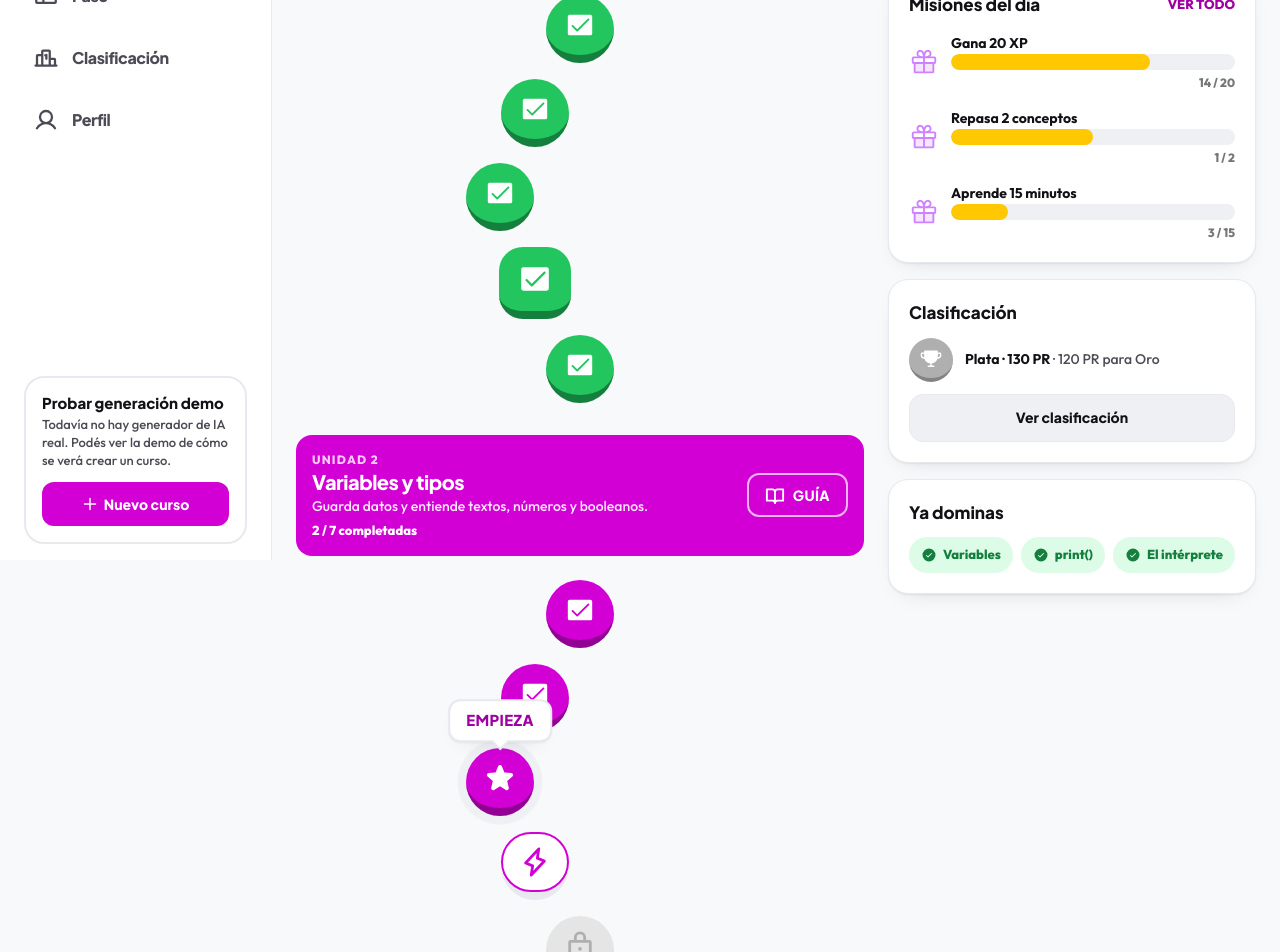
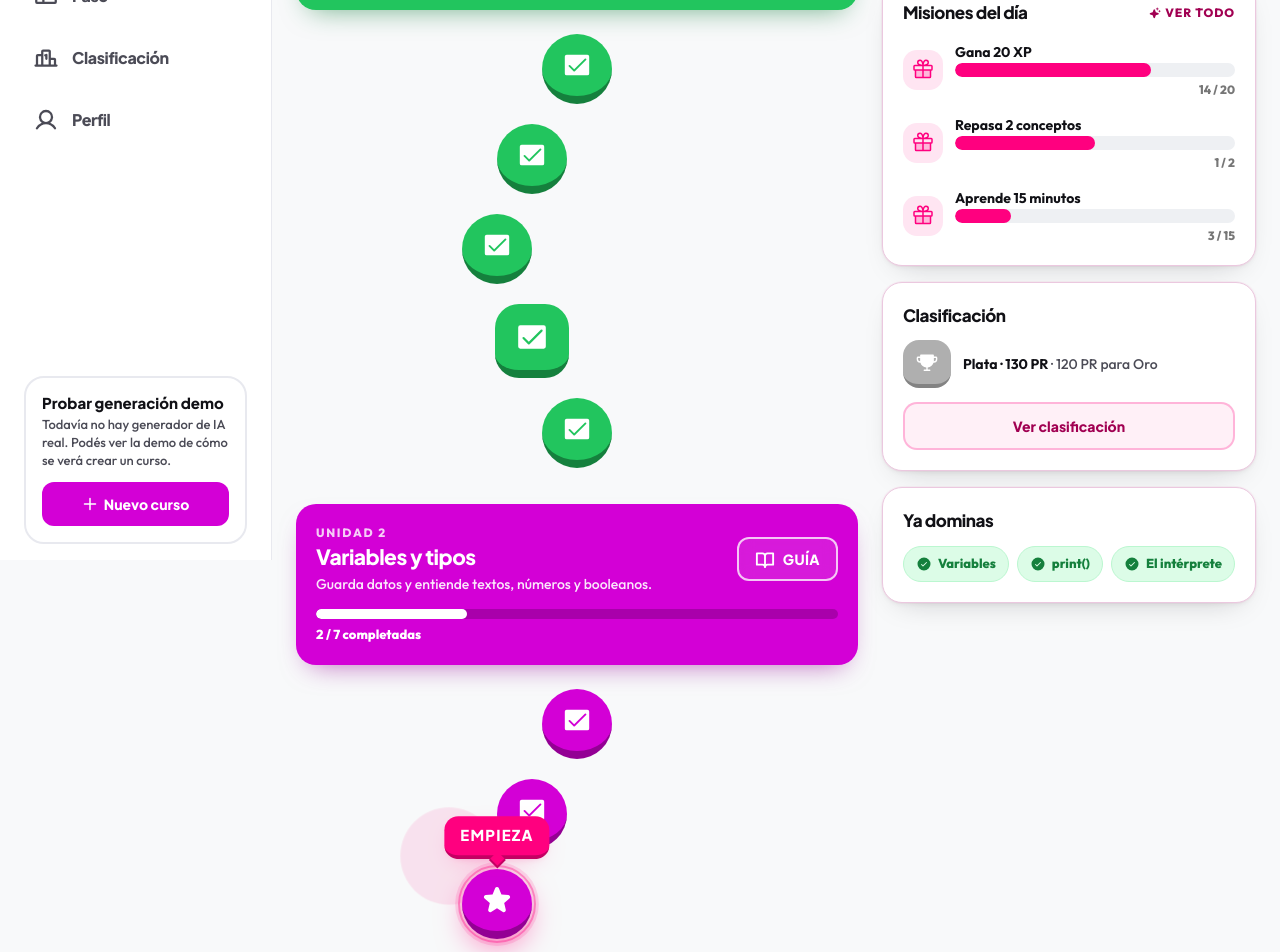
Before and after one commit to nooberdev/artop, a Next.js app: page /camino in a window 1280 px wide. Shown: the part 240-1192 px from the top of the page. Built offline with nearby package versions, Linux system fonts and the light colour scheme.

Commit message:
feat(camino): cyber-pop visual redesign for path, empty, and generating
Lean into neon magenta (#FF007F) game-product energy on /camino: stronger EMPIEZA pulse, richer cards/banners, and intentional premium empty + generating states — light-only, Spanish copy preserved.

```diff
--- a/app/camino/page.tsx
+++ b/app/camino/page.tsx
@@ -94,7 +94,7 @@ function CaminoInner() {
 
 export default function CaminoPage() {
   return (
-    <Suspense fallback={<div className="p-8">Cargando camino...</div>}>
+    <Suspense fallback={<div className="p-8 font-display text-[15px] font-bold text-[var(--color-text-2)]">Cargando camino…</div>}>
       <CaminoInner />
     </Suspense>
   );
--- a/app/globals.css
+++ b/app/globals.css
@@ -59,6 +59,16 @@
   /* shadows neutras */
   --shadow-card: 0 1px 2px rgb(17 17 22 / 0.06), 0 8px 24px -16px rgb(17 17 22 / 0.25);
   --shadow-pop: 0 12px 32px -16px rgb(17 17 22 / 0.35), 0 4px 12px -6px rgb(17 17 22 / 0.15);
+
+  /* cyber-pop accents (camino / game surfaces) — neon magenta, light-only */
+  --color-neon: #ff007f;
+  --color-neon-deep: #c40063;
+  --color-neon-ink: #a10052;
+  --color-neon-tint: #ffe5f2;
+  --color-neon-mist: #fff0f7;
+  --shadow-neon: 0 0 0 4px rgb(255 0 127 / 0.16), 0 10px 28px -10px rgb(255 0 127 / 0.55);
+  --shadow-neon-soft: 0 8px 28px -12px rgb(255 0 127 / 0.35), 0 2px 8px -4px rgb(255 0 127 / 0.2);
+  --shadow-card-rich: 0 2px 4px rgb(17 17 22 / 0.04), 0 12px 32px -18px rgb(17 17 22 / 0.28), 0 0 0 1px rgb(255 0 127 / 0.04);
 }
 
 :root {
@@ -202,6 +212,41 @@ body {
   50% { transform: scale(1.1) rotate(2deg); }
 }
 
+
+/* ── cyber-pop / camino game accents (light-only) ── */
+.artop-neon-glow {
+  box-shadow: var(--shadow-neon);
+}
+.artop-card-cyber {
+  box-shadow: var(--shadow-card-rich);
+  border-color: color-mix(in srgb, var(--color-neon) 14%, var(--color-border));
+}
+.artop-empieza-chip {
+  background: var(--color-neon);
+  color: #fff;
+  border-color: var(--color-neon-deep);
+  box-shadow: var(--shadow-neon-soft);
+}
+.artop-path-halo {
+  background: color-mix(in srgb, var(--color-neon) 18%, transparent);
+}
+@media (prefers-reduced-motion: no-preference) {
+  .artop-neon-pulse {
+    animation: artop-neon-pulse 1.8s ease-in-out infinite;
+  }
+  .artop-halo-pulse {
+    animation: artop-halo-pulse 2s ease-in-out infinite;
+  }
+}
+@keyframes artop-neon-pulse {
+  0%, 100% { box-shadow: 0 0 0 3px rgb(255 0 127 / 0.22), 0 8px 22px -8px rgb(255 0 127 / 0.45); }
+  50% { box-shadow: 0 0 0 7px rgb(255 0 127 / 0.12), 0 12px 32px -6px rgb(255 0 127 / 0.55); }
+}
+@keyframes artop-halo-pulse {
+  0%, 100% { transform: translate(-50%, -50%) scale(1); opacity: 0.55; }
+  50% { transform: translate(-50%, -50%) scale(1.18); opacity: 0.22; }
+}
+
 /* tacto: sin resaltado gris ni retardo en móvil */
 html {
   -webkit-tap-highlight-color: transparent;
--- a/components/camino/CaminoAside.tsx
+++ b/components/camino/CaminoAside.tsx
@@ -1,7 +1,7 @@
 "use client";
 
 import Link from "next/link";
-import { Flame, CheckCircle, Trophy, Gift } from "@phosphor-icons/react";
+import { Flame, CheckCircle, Trophy, Gift, Sparkle } from "@phosphor-icons/react";
 import { Card } from "@/components/ui";
 import { useMounted } from "@/lib/anim";
 import { useStore } from "@/lib/store";
@@ -19,9 +19,12 @@ function QuestBar({ done, goal, label }: { done: number; goal: number; label: st
         aria-valuemin={0}
         aria-valuemax={goal}
         aria-label={label}
-        className="h-4 w-full overflow-hidden rounded-full bg-[var(--color-surface-3)]"
+        className="h-3.5 w-full overflow-hidden rounded-full bg-[var(--color-surface-3)]"
       >
-        <div className="artop-progress-fill h-full rounded-full bg-[#FFC800]" style={{ width: mounted ? `${pct}%` : "0%" }} />
+        <div
+          className="artop-progress-fill h-full rounded-full bg-[var(--color-neon)]"
+          style={{ width: mounted ? `${pct}%` : "0%" }}
+        />
       </div>
       <p className="mt-1 text-right text-[12px] font-extrabold text-[var(--color-text-3)]">
         {done} / {goal}
@@ -36,34 +39,48 @@ export function CaminoAside() {
   const week = [40, 65, 30, 80, 55, 90, 72];
   return (
     <div className="flex flex-col gap-4">
-      <Card aria-label="Racha">
-        <div className="flex items-center gap-3">
-          <Flame size={36} weight="fill" className="text-[#FF9600]" aria-hidden />
+      <Card aria-label="Racha" className="artop-card-cyber relative overflow-hidden">
+        <span
+          aria-hidden
+          className="pointer-events-none absolute -right-6 -top-6 size-24 rounded-full bg-[#FFF4E5]"
+        />
+        <div className="relative flex items-center gap-3">
+          <span className="flex size-[48px] items-center justify-center rounded-[16px] bg-[#FFF4E5]">
+            <Flame size={30} weight="fill" className="artop-flicker text-[#FF9600]" aria-hidden />
+          </span>
           <div>
-            <p className="font-display text-[20px] font-extrabold leading-none">{streak} días</p>
+            <p className="font-display text-[22px] font-extrabold leading-none tracking-tight">{streak} días</p>
             <p className="mt-1 text-[13px] font-bold text-[var(--color-text-2)]">de racha. No la rompas.</p>
           </div>
         </div>
-        <div className="mt-3 flex gap-1.5" aria-hidden>
+        <div className="relative mt-3.5 flex gap-1.5" aria-hidden>
           {week.map((v, i) => (
             <span
               key={i}
               title={`${v} XP`}
-              className={v >= 50 ? "h-2 flex-1 rounded-full bg-[#FF9600]" : "h-2 flex-1 rounded-full bg-[var(--color-surface-3)]"}
+              className={
+                v >= 50
+                  ? "h-2.5 flex-1 rounded-full bg-[#FF9600]"
+                  : "h-2.5 flex-1 rounded-full bg-[var(--color-surface-3)]"
+              }
             />
           ))}
         </div>
       </Card>
 
-      <Card aria-label="Misiones del día">
-        <div className="flex items-center justify-between">
-          <h2 className="font-display text-[17px] font-extrabold">Misiones del día</h2>
-          <span className="text-[13px] font-extrabold text-[var(--color-brand-ink)]">VER TODO</span>
+      <Card aria-label="Misiones del día" className="artop-card-cyber">
+        <div className="flex items-center justify-between gap-2">
+          <h2 className="font-display text-[17px] font-extrabold tracking-tight">Misiones del día</h2>
+          <span className="inline-flex items-center gap-1 text-[12px] font-extrabold uppercase tracking-[0.08em] text-[var(--color-neon-ink)]">
+            <Sparkle size={12} weight="fill" aria-hidden /> Ver todo
+          </span>
         </div>
         <ul className="mt-4 flex flex-col gap-4">
           {caminoQuests.map((q) => (
             <li key={q.id} className="flex items-center gap-3">
-              <Gift size={30} weight="duotone" className="shrink-0 text-[#CE82FF]" aria-hidden />
+              <span className="flex size-[40px] shrink-0 items-center justify-center rounded-[14px] bg-[var(--color-neon-tint)]">
+                <Gift size={24} weight="duotone" className="text-[var(--color-neon)]" aria-hidden />
+              </span>
               <div className="min-w-0 flex-1">
                 <p className="truncate text-[14px] font-bold">{q.title}</p>
                 <QuestBar done={q.done} goal={q.goal} label={q.title} />
@@ -73,10 +90,13 @@ export function CaminoAside() {
         </ul>
       </Card>
 
-      <Card aria-label="Tu clasificación">
-        <h2 className="font-display text-[17px] font-extrabold">Clasificación</h2>
+      <Card aria-label="Tu clasificación" className="artop-card-cyber">
+        <h2 className="font-display text-[17px] font-extrabold tracking-tight">Clasificación</h2>
         <div className="mt-3 flex items-center gap-3">
-          <span className="flex size-[44px] shrink-0 items-center justify-center rounded-full border-b-4" style={{ background: rank.color, borderColor: "rgb(0 0 0 / 0.25)" }}>
+          <span
+            className="flex size-[48px] shrink-0 items-center justify-center rounded-[16px] border-b-4"
+            style={{ background: rank.color, borderColor: "rgb(0 0 0 / 0.25)" }}
+          >
             <Trophy size={22} weight="fill" className="text-white" aria-hidden />
           </span>
           <p className="text-[14px] font-medium text-[var(--color-text-2)]">
@@ -84,16 +104,22 @@ export function CaminoAside() {
             {next ? ` · ${missing} PR para ${next.name}` : " · Rango máximo"}
           </p>
         </div>
-        <Link href="/clasificacion" className="artop-press mt-3 flex min-h-[48px] items-center justify-center rounded-[14px] bg-[var(--color-surface-3)] border border-[var(--color-border)] font-display text-[14px] font-extrabold hover:border-[var(--color-brand)]">
+        <Link
+          href="/clasificacion"
+          className="artop-press mt-3.5 flex min-h-[48px] items-center justify-center rounded-[14px] border-2 border-[var(--color-neon)]/25 bg-[var(--color-neon-mist)] font-display text-[14px] font-extrabold text-[var(--color-neon-ink)] hover:border-[var(--color-neon)] hover:bg-[var(--color-neon-tint)]"
+        >
           Ver clasificación
         </Link>
       </Card>
 
-      <Card aria-label="Conceptos dominados">
-        <h2 className="font-display text-[17px] font-extrabold">Ya dominas</h2>
+      <Card aria-label="Conceptos dominados" className="artop-card-cyber">
+        <h2 className="font-display text-[17px] font-extrabold tracking-tight">Ya dominas</h2>
         <ul className="mt-3 flex flex-wrap gap-2">
           {caminoMastered.map((c) => (
-            <li key={c} className="inline-flex min-h-[36px] items-center gap-1.5 rounded-full bg-[#dcfce7] px-3 text-[13px] font-extrabold text-[#15803d] ">
+            <li
+              key={c}
+              className="inline-flex min-h-[36px] items-center gap-1.5 rounded-full border border-[#bbf7d0] bg-[#dcfce7] px-3 text-[13px] font-extrabold text-[#15803d]"
+            >
               <CheckCircle size={16} weight="fill" aria-hidden /> {c}
             </li>
           ))}
--- a/components/camino/PathNode.tsx
+++ b/components/camino/PathNode.tsx
@@ -49,23 +49,32 @@ export function PathNode({
   const isChest = node.type === "chest" || node.type === "milestone";
   const active = node.status === "in-progress";
   const done = node.status === "completed";
+  const available = node.status === "available";
 
   const face = done || active
     ? { background: unit.color, borderColor: unit.deep, color: "#fff" }
-    : node.status === "available"
-      ? undefined
-      : undefined;
+    : undefined;
 
   return (
     <div className="relative mx-auto w-fit">
       {active && showStart && (
         <>
-          <span aria-hidden className="artop-breathe absolute top-1/2 left-1/2 size-[84px] -translate-x-1/2 -translate-y-1/2 rounded-full bg-[var(--color-surface-3)]" />
-          <span className="artop-node-pop absolute -top-[48px] left-1/2 z-10 -translate-x-1/2">
-            <span className="artop-bounce-soft block rounded-[12px] border-2 border-[var(--color-border)] bg-[var(--color-surface)] px-4 py-2 font-display text-[15px] font-extrabold tracking-wide text-[var(--color-brand-ink)] shadow-[var(--shadow-card)]">
+          <span
+            aria-hidden
+            className="artop-halo-pulse absolute top-1/2 left-1/2 size-[96px] -translate-x-1/2 -translate-y-1/2 rounded-full artop-path-halo"
+          />
+          <span
+            aria-hidden
+            className="absolute top-1/2 left-1/2 size-[78px] -translate-x-1/2 -translate-y-1/2 rounded-full border-2 border-[var(--color-neon)]/35"
+          />
+          <span className="artop-node-pop absolute -top-[52px] left-1/2 z-10 -translate-x-1/2">
+            <span className="artop-bounce-soft artop-empieza-chip block rounded-[14px] border-b-4 px-4 py-2 font-display text-[15px] font-extrabold tracking-[0.08em] uppercase">
               EMPIEZA
             </span>
-            <span aria-hidden className="mx-auto -mt-[7px] block size-3 rotate-45 border-b-2 border-r-2 border-[var(--color-border)] bg-[var(--color-surface)]" />
+            <span
+              aria-hidden
+              className="mx-auto -mt-[6px] block size-3 rotate-45 border-b-2 border-r-2 border-[var(--color-neon-deep)] bg-[var(--color-neon)]"
+            />
           </span>
         </>
       )}
@@ -75,22 +84,27 @@ export function PathNode({
         style={face}
         className={cn(
           "artop-press relative flex items-center justify-center border-b-8",
-          isChest ? "size-[72px] rounded-[24px]" : "size-[68px] rounded-full",
+          isChest ? "size-[74px] rounded-[24px]" : "size-[70px] rounded-full",
           done || active ? "text-white" : "",
-          node.status === "available" && "bg-[var(--color-surface)] border-[var(--color-border)]",
-          node.status === "locked" && "bg-[#e5e5e5] border-[#cfcfcf] text-[#afafaf] ",
-          active && "artop-complete-pop"
+          available && "bg-[var(--color-surface)] border-[var(--color-border)] shadow-[var(--shadow-card)]",
+          node.status === "locked" && "bg-[#ececf1] border-[#d4d4dc] text-[#9a9aa8]",
+          node.status === "review" && "bg-[var(--color-neon-tint)] border-[var(--color-neon)] text-[var(--color-neon-ink)]",
+          active && "artop-complete-pop artop-neon-pulse"
         )}
       >
-        {node.status === "available" && (
-          <span aria-hidden className="absolute inset-0 rounded-[inherit] border-2" style={{ borderColor: unit.color }} />
+        {available && (
+          <span
+            aria-hidden
+            className="absolute inset-0 rounded-[inherit] border-[2.5px]"
+            style={{ borderColor: unit.color }}
+          />
         )}
         <Icon
           size={isChest ? 34 : 30}
           weight={done || active ? "fill" : "bold"}
           aria-hidden
-          className={cn(node.status === "available" && "shrink-0")}
-          color={node.status === "available" ? unit.color : undefined}
+          className={cn(available && "shrink-0")}
+          color={available ? unit.color : undefined}
         />
       </button>
     </div>
--- a/components/camino/UnitBanner.tsx
+++ b/components/camino/UnitBanner.tsx
@@ -8,42 +8,78 @@ import { cn } from "@/lib/utils";
 export function UnitBanner({ unit, id }: { unit: CaminoUnit; id?: string }) {
   const { push } = useToast();
   const done = unit.nodes.filter((n) => n.status === "completed").length;
+  const pct = unit.nodes.length ? Math.round((done / unit.nodes.length) * 100) : 0;
   return (
     <section
       id={id}
       aria-label={`Unidad ${unit.number}: ${unit.title}`}
-      style={unit.locked ? undefined : { background: unit.color }}
+      style={unit.locked ? undefined : {
+        background: unit.color,
+        boxShadow: `0 12px 28px -14px ${unit.deep}aa, 0 0 0 1px rgb(255 255 255 / 0.08)`,
+      }}
       className={cn(
-        "rounded-[16px] p-4",
-        unit.locked ? "bg-[var(--color-surface-3)] border border-[var(--color-border)]" : "text-white"
+        "overflow-hidden rounded-[20px] p-4 sm:p-5",
+        unit.locked
+          ? "bg-[var(--color-surface)] border-2 border-dashed border-[var(--color-border)]"
+          : "text-white"
       )}
     >
       <div className="flex items-center justify-between gap-3">
         <div className="min-w-0">
-          <p className={cn("text-[12px] font-extrabold uppercase tracking-[0.1em]", unit.locked ? "text-[var(--color-text-3)]" : "text-white/80")}>
+          <p className={cn(
+            "text-[12px] font-extrabold uppercase tracking-[0.14em]",
+            unit.locked ? "text-[var(--color-text-3)]" : "text-white/80"
+          )}>
             Unidad {unit.number}
           </p>
-          <h2 className={cn("font-display text-[20px] font-extrabold leading-tight tracking-tight", unit.locked ? "text-[var(--color-text-2)]" : "")}>
+          <h2 className={cn(
+            "mt-0.5 font-display text-[21px] font-extrabold leading-tight tracking-tight",
+            unit.locked ? "text-[var(--color-text-2)]" : ""
+          )}>
             {unit.locked && <Lock size={18} weight="bold" className="mr-1.5 inline -mt-1" aria-hidden />}
             {unit.title}
           </h2>
-          <p className={cn("mt-0.5 truncate text-[14px] font-medium", unit.locked ? "text-[var(--color-text-3)]" : "text-white/90")}>
+          <p className={cn(
+            "mt-1 truncate text-[14px] font-medium",
+            unit.locked ? "text-[var(--color-text-3)]" : "text-white/90"
+          )}>
             {unit.goal}
-          </p>
-          <p className={cn("mt-1 text-[13px] font-extrabold", unit.locked ? "text-[var(--color-text-3)]" : "text-white")}>
-            {done} / {unit.nodes.length} completadas
           </p>
         </div>
         {!unit.locked && (
           <button
             onClick={() => push({ title: "Guía en camino", body: "El resumen de la unidad llegará pronto.", tone: "info" })}
-            className="artop-press inline-flex min-h-[44px] shrink-0 items-center gap-2 rounded-[12px] border-2 border-white/70 px-4 font-display text-[14px] font-extrabold tracking-wide text-white hover:bg-white/15"
+            className="artop-press inline-flex min-h-[44px] shrink-0 items-center gap-2 rounded-[12px] border-2 border-white/75 bg-white/10 px-4 font-display text-[14px] font-extrabold tracking-wide text-white backdrop-blur-sm hover:bg-white/20"
           >
             <BookOpen size={20} weight="bold" aria-hidden />
             GUÍA
           </button>
         )}
       </div>
+      <div className="mt-3.5">
+        <div
+          role="progressbar"
+          aria-valuenow={done}
+          aria-valuemin={0}
+          aria-valuemax={unit.nodes.length}
+          aria-label={`Progreso de unidad: ${done} de ${unit.nodes.length}`}
+          className={cn(
+            "h-2.5 w-full overflow-hidden rounded-full",
+            unit.locked ? "bg-[var(--color-surface-3)]" : "bg-black/20"
+          )}
+        >
+          <div
+            className={cn("h-full rounded-full transition-[width]", unit.locked ? "bg-[var(--color-text-3)]" : "bg-white")}
+            style={{ width: `${pct}%` }}
+          />
+        </div>
+        <p className={cn(
+          "mt-1.5 text-[13px] font-extrabold",
+          unit.locked ? "text-[var(--color-text-3)]" : "text-white"
+        )}>
+          {done} / {unit.nodes.length} completadas
+        </p>
+      </div>
     </section>
   );
 }
--- a/components/camino/WindingPath.tsx
+++ b/components/camino/WindingPath.tsx
@@ -54,7 +54,7 @@ export function WindingPath({
   const activeUnitId = effective.find((u) => u.nodes.some((n) => n.status === "in-progress"))?.id;
   let jumpShown = false;
   return (
-    <div className="flex flex-col gap-8">
+    <div className="flex flex-col gap-9">
       {effective.map((unit, ui) => {
         const showJump = unit.locked && !jumpShown;
         if (unit.locked) jumpShown = true;
@@ -67,13 +67,13 @@ export function WindingPath({
               <div className="flex justify-center">
                 <a
                   href="#unidad-actual"
-                  className="artop-press inline-flex min-h-[52px] items-center gap-2 rounded-[14px] border-2 border-[#FF007F] bg-[var(--color-surface)] px-6 font-display text-[15px] font-extrabold tracking-wide text-[#FF007F] hover:bg-[#FF007F] hover:text-white"
+                  className="artop-press inline-flex min-h-[52px] items-center gap-2 rounded-[16px] border-b-4 border-[var(--color-neon-deep)] bg-[var(--color-neon)] px-6 font-display text-[15px] font-extrabold tracking-[0.06em] text-white shadow-[var(--shadow-neon-soft)] hover:bg-[#e60072]"
                 >
                   SALTAR AQUÍ <ArrowDown size={18} weight="bold" aria-hidden />
                 </a>
               </div>
             )}
-            <ol aria-label={`Nodos de ${unit.title}`} className="flex flex-col gap-4">
+            <ol aria-label={`Nodos de ${unit.title}`} className="relative flex flex-col gap-5">
               {unit.nodes.map((node, i) => {
                 const open = openNodeId === node.id;
                 return (
```
Also changed, not shown: components/camino/CourseStates.tsx (+80 -29 lines), components/camino/LessonCard.tsx (+24 -13 lines).
